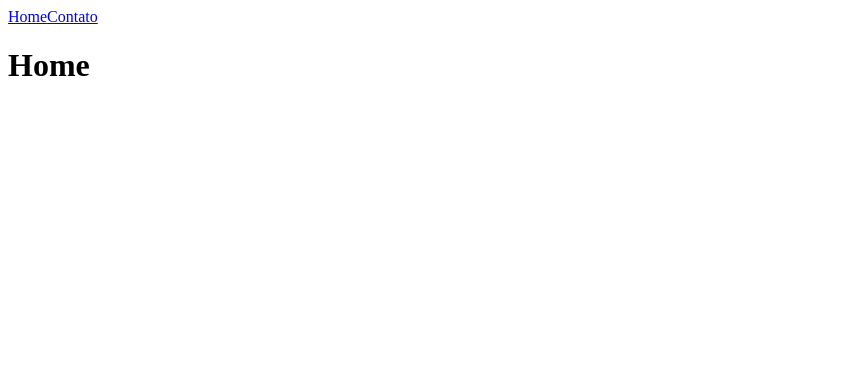
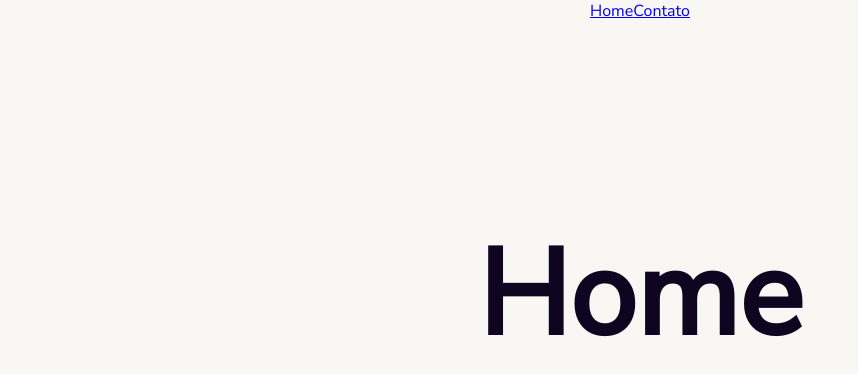
Before and after one commit to gushi24/CP4_Front_Web, a React (Vite) app: page / in a window 1280 px wide. Shown: the top 374 px of the page, without its empty margins (0-858 px from the left). Built offline with nearby package versions, Linux system fonts and the light colour scheme.

Commit message:
Adding css folder, styling Error.jsx -Gushi

```diff
--- /dev/null
+++ b/src/css/base.css
@@ -0,0 +1,17 @@
+:root{
+    --font-color1:#fff;
+    --font-color2:#0e0620;
+    --font-color3:;
+    --font-color4:;
+    --bg-color1:#F8F7F4;
+    --bg-color2:;
+}
+
+*{
+    margin: 0;
+    padding: 0;
+}
+
+body{
+    background-color: var(--bg-color1);
+}
--- /dev/null
+++ b/src/css/error.css
@@ -0,0 +1,105 @@
+@import url('https://fonts.googleapis.com/css?family=Nunito+Sans');
+
+body{
+    display: flex;
+    flex-direction: column;
+    align-items: center;
+    justify-content: center;
+    font-family: Nunito Sans;
+    color: var(--font-color2);
+}
+
+h1{
+    font-size: 7.5em;
+    margin: 15px 0px;
+    font-weight: bold;
+    position: absolute;
+    top: 35%;
+    left: 50%;
+    -ms-transform: translate(-50%, -50%);
+    transform: translate(-50%, -50%);
+}
+
+h2{
+    font-weight: bold;
+    position: absolute;
+    top: 45%;
+    left: 50%;
+    -ms-transform: translate(-50%, -50%);
+    transform: translate(-50%, -50%);
+}
+
+p{
+    position: absolute;
+    top: 50%;
+    left: 50%;
+    -ms-transform: translate(-50%, -50%);
+    transform: translate(-50%, -50%);
+    text-align: center;
+}
+
+
+.Btn {
+    display: flex;
+    align-items: center;
+    width: 45px;
+    height: 45px;
+    border: none;
+    border-radius: 50%;
+    cursor: pointer;
+    overflow: hidden;
+    transition-duration: .3s;
+    box-shadow: 2px 2px 10px rgba(0, 0, 0, 0.199);
+    background-color: rgb(255, 65, 65);
+    position: absolute;
+    top: 55%;
+    left: 50%;
+    -ms-transform: translate(-50%, -50%);
+    transform: translate(-50%, -50%);
+    text-align: center;
+}
+
+.sign {
+    width: 100%;
+    transition-duration: .3s;
+    display: flex;
+    align-items: center;
+    justify-content: center;
+}
+
+.sign img {
+    width: 25px;
+}
+
+.text {
+    right: 0%;
+    width: 0%;
+    opacity: 0;
+    color: white;
+    font-size: 1.2em;
+    font-weight: 600;
+    transition-duration: .3s;
+}
+
+.Btn:hover {
+    width: 125px;
+    border-radius: 40px;
+    transition-duration: .3s;
+}
+
+.Btn:hover .sign {
+    width: 30%;
+    transition-duration: .3s;
+    padding-left: 20px;
+}
+
+.Btn:hover .text {
+    opacity: 1;
+    width: 70%;
+    transition-duration: .3s;
+    padding-right: 10px;
+}
+
+.Btn:active {
+    transform: translate(2px ,2px);
+}
--- a/src/main.jsx
+++ b/src/main.jsx
@@ -16,10 +16,10 @@ const router= createBrowserRouter([
 
     children:[
      {path:'/',element:<Home/>},
-     {path:'/contato',element:<Contato/>},
+     {path:'/contact',element:<Contato/>},
      {path:'/login',element:<Login/>},
-     {path:'/produtos',element:<Produtos/>},
-     {path:'/sobre',element:<Sobre/>},
+     {path:'/products',element:<Produtos/>},
+     {path:'/about',element:<Sobre/>},
     ]
   }
 ])
--- a/src/routes/Error.jsx
+++ b/src/routes/Error.jsx
@@ -1,6 +1,26 @@
+import {Link} from 'react-router-dom'
+import '../css/base.css'
+import '../css/error.css'
+import homeIcon from '../assets/homeIcon.svg'
+
 const Error=()=>{
     return (
         <>
+            <h1>404</h1>
+            <h2>UH OH! You're lost.</h2>
+            <p>The page you are looking for does not exist.<br/> You can click the button below to go back to the homepage.</p>
+            <Link>
+                <button class="Btn">
+
+                    <div class="sign">
+                        <img src={homeIcon} alt='icon'></img>
+                    </div>
+
+                    <div class="text">Home</div>
+                </button>
+
+
+            </Link>
         </>
     )
 }
```
Also changed, not shown: src/assets/homeIcon.svg (added).
